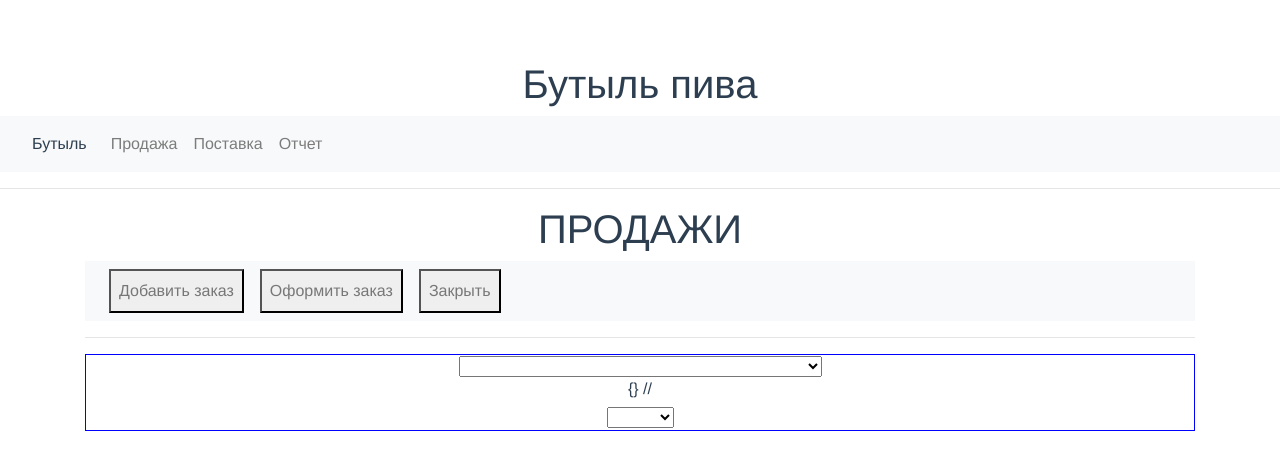
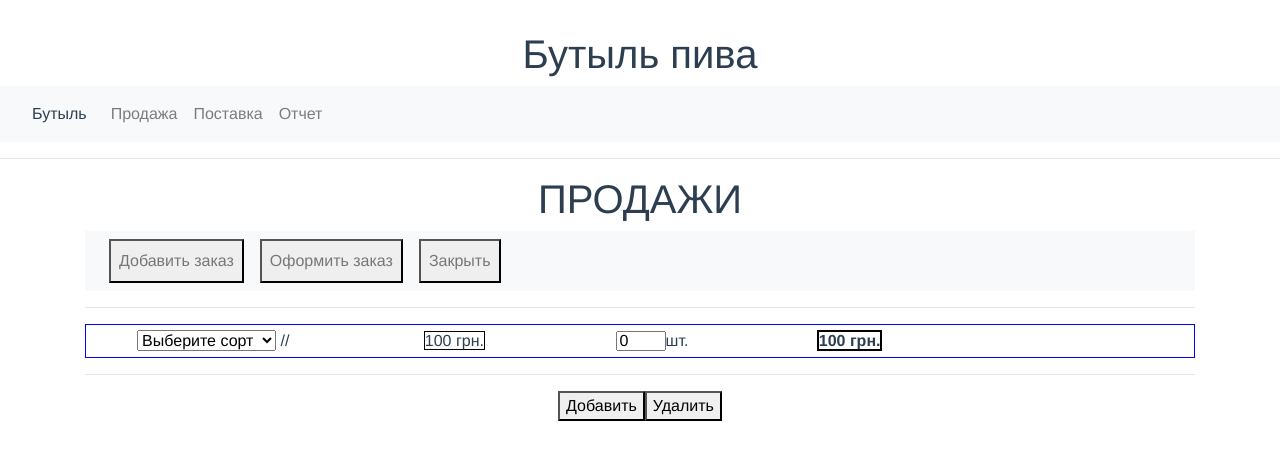
Before and after one commit to AlexFox2301/beerShop, a Vue app: page /sale/order in a window 1280 px wide. Shown: the top 470 px of the page. Built offline with nearby package versions, Linux system fonts and the light colour scheme.

Commit message:
2019/06/15

```diff
--- a/src/App.vue
+++ b/src/App.vue
@@ -114,6 +114,6 @@ export default {
   -moz-osx-font-smoothing: grayscale;
   text-align: center;
   color: #2c3e50;
-  margin-top: 60px;
+  margin-top: 30px;
 }
 </style>
--- a/src/components/Bottle.vue
+++ b/src/components/Bottle.vue
@@ -1,6 +1,7 @@
 <template>
     <div class="container">
       <h1>Welcom to Bottle Beer</h1>
+      <img src="../image/beer.jpg">
     </div>
 </template>
 
--- a/src/components/Order.vue
+++ b/src/components/Order.vue
@@ -1,41 +1,49 @@
 <template>
     <div>
       <div id="position" style="border: blue solid 1px">
-        <select id="sort" v-model="sortSelected">
-          <option
-            v-for="sort in beerSorts"
-          >
-            {{sort.sortName}}
-          </option>
-        </select>
-        <h6>{{sortSelected}} // {{indexBeer}}</h6>
+        <div class="row ">
 
-        <select id="volume" v-model="volumeSelected">
-          <option
-            v-for="pr in beerSorts[0].price"
-          >
-            {{pr.volume}}
-          </option>
-        </select>
+          <div class="col-sm-3 mt-1">
+              <select id="sort" v-model="sortSelected" >
+                <option disabled value="">Выберите сорт</option>
+                <option
+                  v-for="sort in beerSorts"
+                  @input="indexBeerFind(sortSelected)"
+                >
+                  {{sort.sortName}}
+                </option>
+              </select>
+              <span>{{sortSelected}} // {{indexBeer}}</span>
+          </div>
 
-<!--        <i style="border: black solid 1px "> {{beerSorts[indexBeer].price[indexPrice].cost}} </i> грн.-->
+<!--          <div class="col-sm-2 m-1">-->
+<!--            <select id="vol" placeholder="Выбрать Объем">-->
+<!--              <option disabled value="">Выбрать объем</option>-->
+<!--              <option v-for="vol in beerSorts[indexBeer].price">{{vol.volume}}</option>-->
+<!--            </select>-->
+<!--          </div>-->
 
-<!--        <input id="quantity" style="width: 50px; height: 20px" type="number" v-model="quantity">шт.-->
+          <div class="col-sm-2 m-1">
+            <span style="border: black solid 1px "> {{100}} грн.</span>
+          </div>
 
-<!--        <b style="border: black solid 2px ">{{this.sumBottles}}</b>-->
+          <div class="col-sm-2 m-1">
+            <input id="quantity" style="width: 50px; height: 20px" type="number" v-model="quantity">шт.
+          </div>
 
+          <div class="col-sm-2 m-1">
+            <b style="border: black solid 2px ">{{100}} грн.</b>
+          </div>
 <!--        <button id="delletPosition" @click="deletePosition"></button>-->
+
+
       </div>
 
 
 
 
+    </div>
 
-<!--      <div id="total">-->
-<!--        <button id="addPosition" @click="addPosition">Добавить</button>-->
-
-<!--&lt;!&ndash;              <strong>{{sum()}}</strong>&ndash;&gt;-->
-<!--      </div>-->
     </div>
 </template>
 
@@ -43,10 +51,10 @@
     export default {
       data() {
         return {
-          sortSelected: {},
+          sortSelected: '',
           volumeSelected: null,
-          // indexBeer: indexBeerFind(this.beerSorts, this.sortSelected),
-          // indexPrice: this.indexVolumeFind(this.beerSorts[this.indexBeer].price, this.volumeSelected),
+          indexBeer: null,
+          indexPrice: null,
           quantity: 0,
           sum: 0,
           beerSorts:[
@@ -118,7 +126,7 @@
             },
 
             {
-              sortName: 'Black Eyed King Imp Vietnamese Coffee Edition',
+              sortName: 'Black Eyed King',
               origin: 'Aberdeenshire, Scotland',
               alcohol: '12.7%',
               price: [
@@ -157,12 +165,7 @@
 
       watch: {
 
-        indexBeerFind(mas, value) {
-          for (var i=0; i<mas.length; i++){
-            console.log(mas[i], this.sortSelected)
-            if(mas[i].name === value) {return i;}
-          }
-        },
+
         //
         // indexVolumeFind(mas, value) {
         //   for (var i=0; i<mas.length; i++){
@@ -176,7 +179,18 @@
       },
 
       methods: {
-
+        indexBeerFind(s) {
+          var sortNames
+          for (var i=0; i<beerSorts.length; i++){
+            sortNames[i] = beerSorts[i].name
+          }
+          console.log(s)
+          return indexBeer = sortNames.indexOf(s)
+          //   if(beerSorts[i].name === sortSelected)
+          //   {return indexBeer = i;}
+          // }
+          // return indexBeer = 'Не найдено'
+        },
 
       }
     }
--- a/src/components/Sale.vue
+++ b/src/components/Sale.vue
@@ -11,6 +11,7 @@
               class="nav-link ml-2 mr-2"
               tag="button"
               to="/sale/order"
+              @click="newOrder"
             >
               Добавить заказ
               <span class="sr-only">(current)</span>
@@ -38,7 +39,15 @@
       </nav>
 
       <hr>
-      <router-view></router-view>
+      <router-view v-for="j in quantityPosition"></router-view>
+
+      <hr>
+      <div id="total">
+        <button id="addPosition" @click="quantityPosition++">Добавить</button>
+        <button id="delPosition" @click="quantityPosition--">Удалить</button>
+
+        <!--              <strong>{{sum()}}</strong>-->
+      </div>
 
 
     </div>
@@ -48,11 +57,21 @@
     import index from "../router";
 
     export default {
-        name: "Sale",
+        // name: "Sale",
 
-
+      data () {
+        return {
+          quantityPosition: 1,
+        }
+      },
 
       methods: {
+
+          newOrder() {
+            var order
+
+          },
+
          addToDB(){},
       }
     }
```
Also changed, not shown: src/image/beer.jpg (added), src/image/beer1.png (added).
